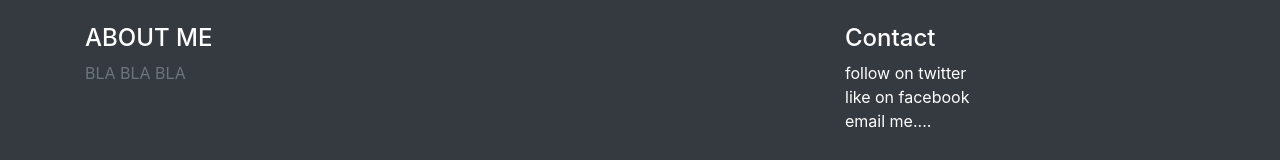
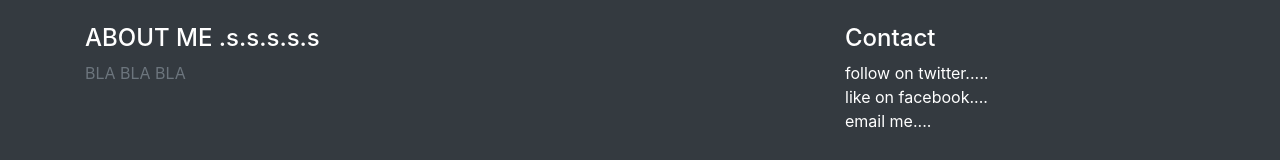
Before and after one commit to andresamayadiaz/andresamayadiaz.github.io, a plain HTML site: page index.html in a window 1280 px wide. Both pictures are taken after a click on the button "Toggle navigation". Shown: the top 160 px of the page. Drawn offline with nearby package versions, Linux system fonts and the light colour scheme.

Commit message:
New Changes

```diff
--- a/index.html
+++ b/index.html
@@ -63,14 +63,14 @@
         <div class="container">
           <div class="row">
             <div class="col-sm-8 col-md-7 py-4">
-              <h4 class="text-white">ABOUT ME</h4>
+              <h4 class="text-white">ABOUT ME .s.s.s.s.s</h4>
               <p class="text-muted">BLA BLA BLA</p>
             </div>
             <div class="col-sm-4 offset-md-1 py-4">
               <h4 class="text-white">Contact</h4>
               <ul class="list-unstyled">
-                <li><a href="#" class="text-white">follow on twitter</a></li>
-                <li><a href="#" class="text-white">like on facebook</a></li>
+                <li><a href="#" class="text-white">follow on twitter.....</a></li>
+                <li><a href="#" class="text-white">like on facebook....</a></li>
                 <li><a href="#" class="text-white">email me....</a></li>
               </ul>
             </div>
```
